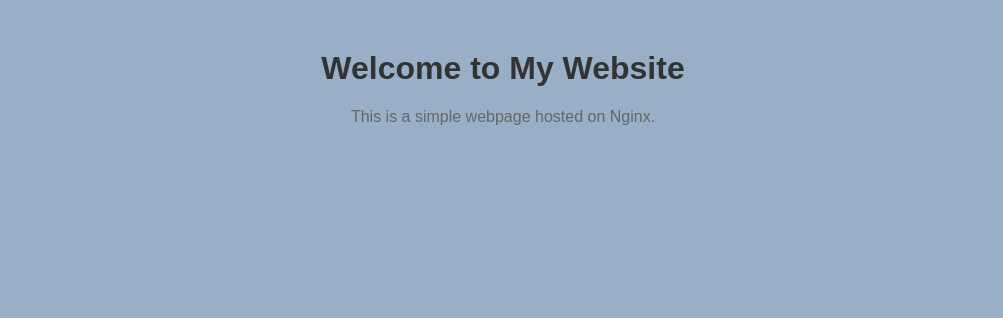
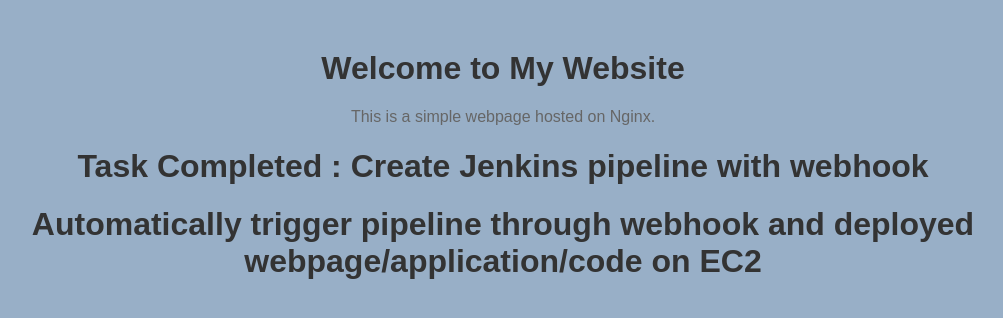
Before and after one commit to FarzeenA756/jenkins-test-pipeline-automation, a plain HTML site: page index.html in a window 1280 px wide. Shown: the whole page, without its empty margins (137-1140 px from the left). Drawn offline with Linux system fonts and the light colour scheme.

Commit message:
Update index.html

```diff
--- a/index.html
+++ b/index.html
@@ -22,5 +22,7 @@
 <body>
     <h1>Welcome to My Website</h1>
     <p>This is a simple webpage hosted on Nginx.</p>
+    <h1>Task Completed : Create Jenkins pipeline with webhook</h1>
+    <h1>Automatically trigger pipeline through webhook and deployed webpage/application/code on EC2 </h1>
 </body>
 </html>
```
